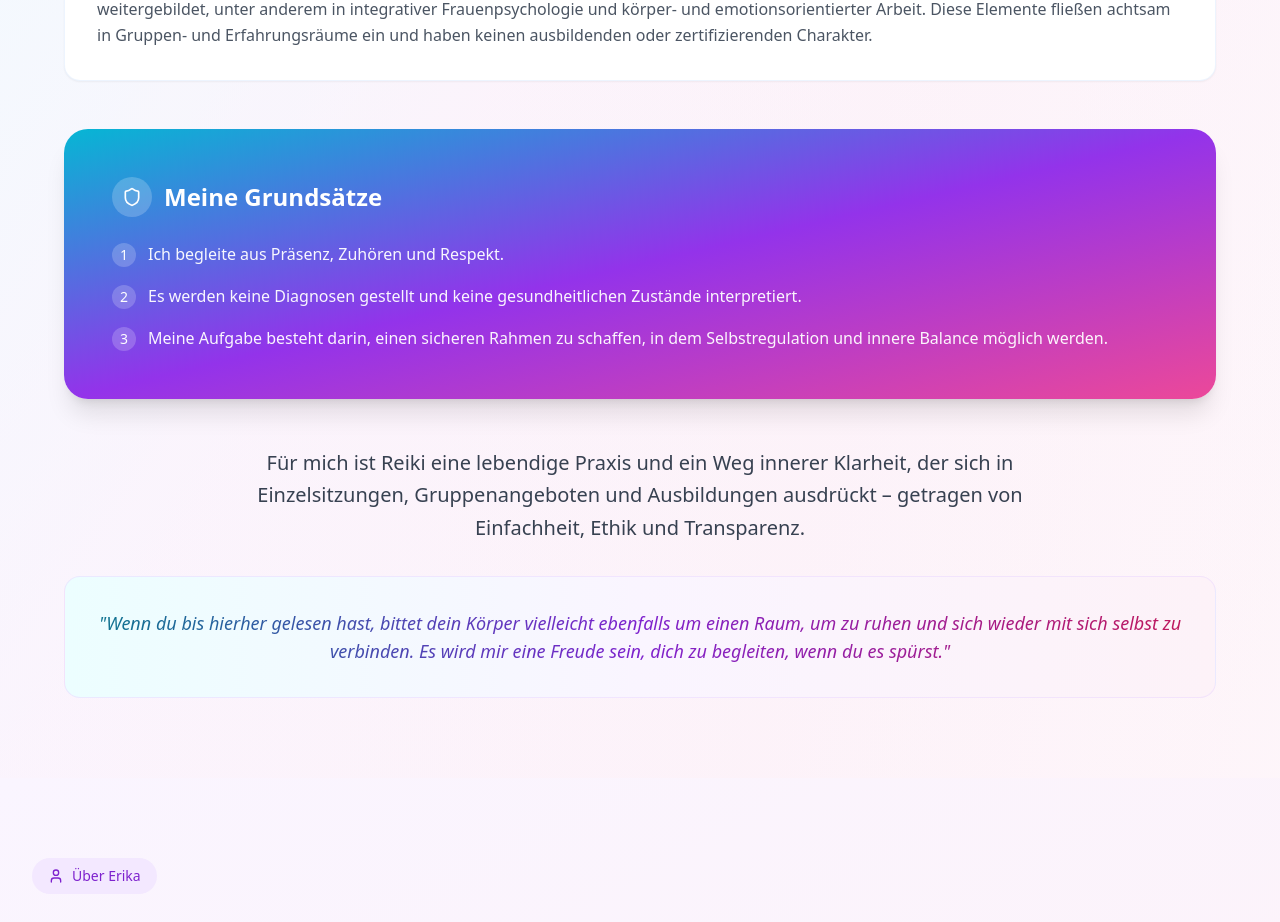
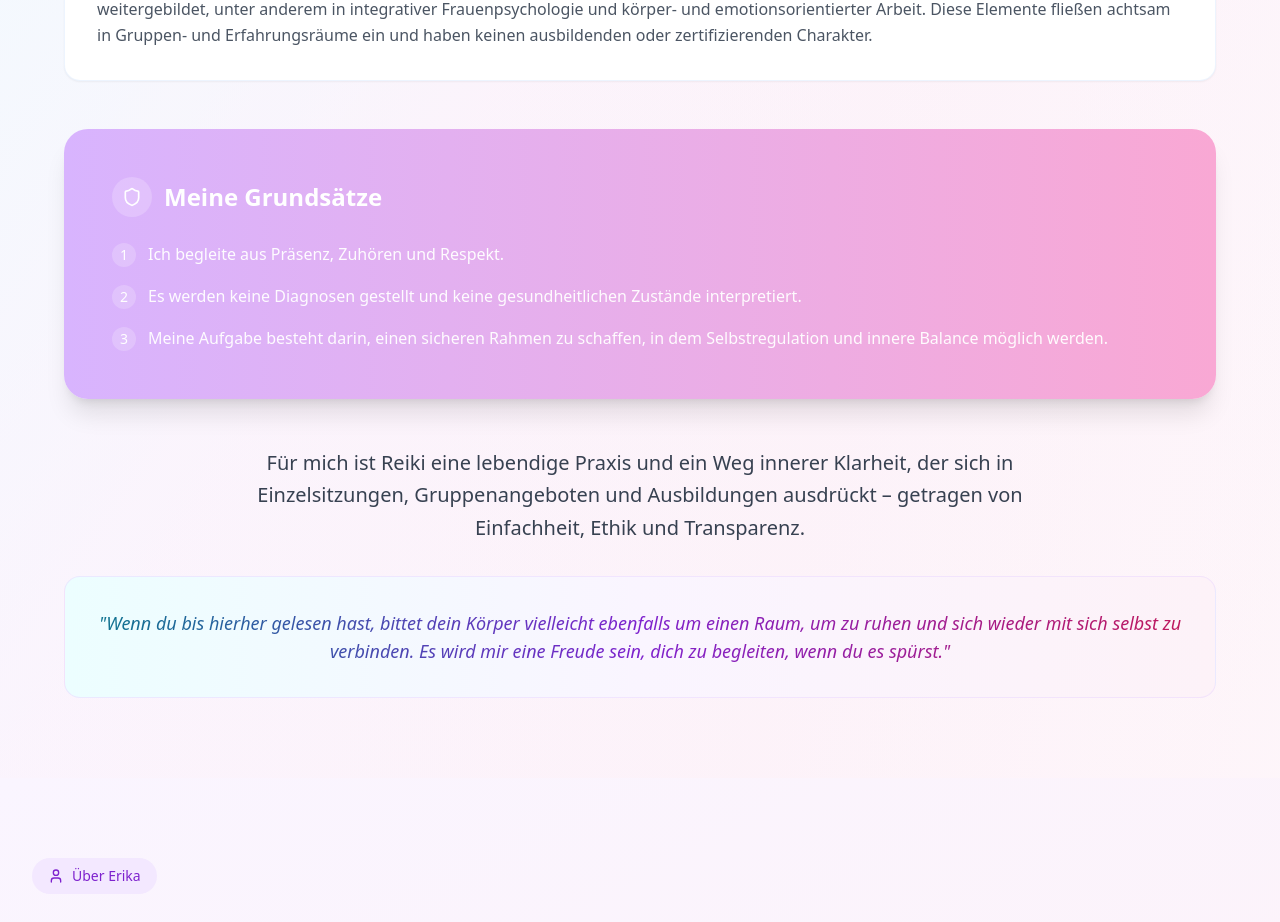
Before and after one commit to Tugendboldo/Reiki, a React (Vite) app: page / in a window 1280 px wide. Shown: the part 2120-3042 px from the top of the page. Built offline with nearby package versions, Linux system fonts and the light colour scheme; no server answers.

Commit message:
Updated App.tsx

```diff
--- a/src/App.tsx
+++ b/src/App.tsx
@@ -293,7 +293,7 @@ function App() {
             <p className="text-gray-600 leading-relaxed">{t.approach.training}</p>
           </div>
 
-          <div className="bg-gradient-to-br from-cyan-500 via-blue-500 via-purple-600 to-pink-500 rounded-3xl p-8 md:p-12 text-white mb-12 shadow-xl">
+          <div className="bg-gradient-to-r from-purple-300 to-pink-300 rounded-3xl p-8 md:p-12 text-white mb-12 shadow-xl">
             <div className="flex items-center gap-3 mb-6">
               <div className="w-10 h-10 bg-white/20 rounded-full flex items-center justify-center">
                 <Shield className="w-5 h-5 text-white" />
```
